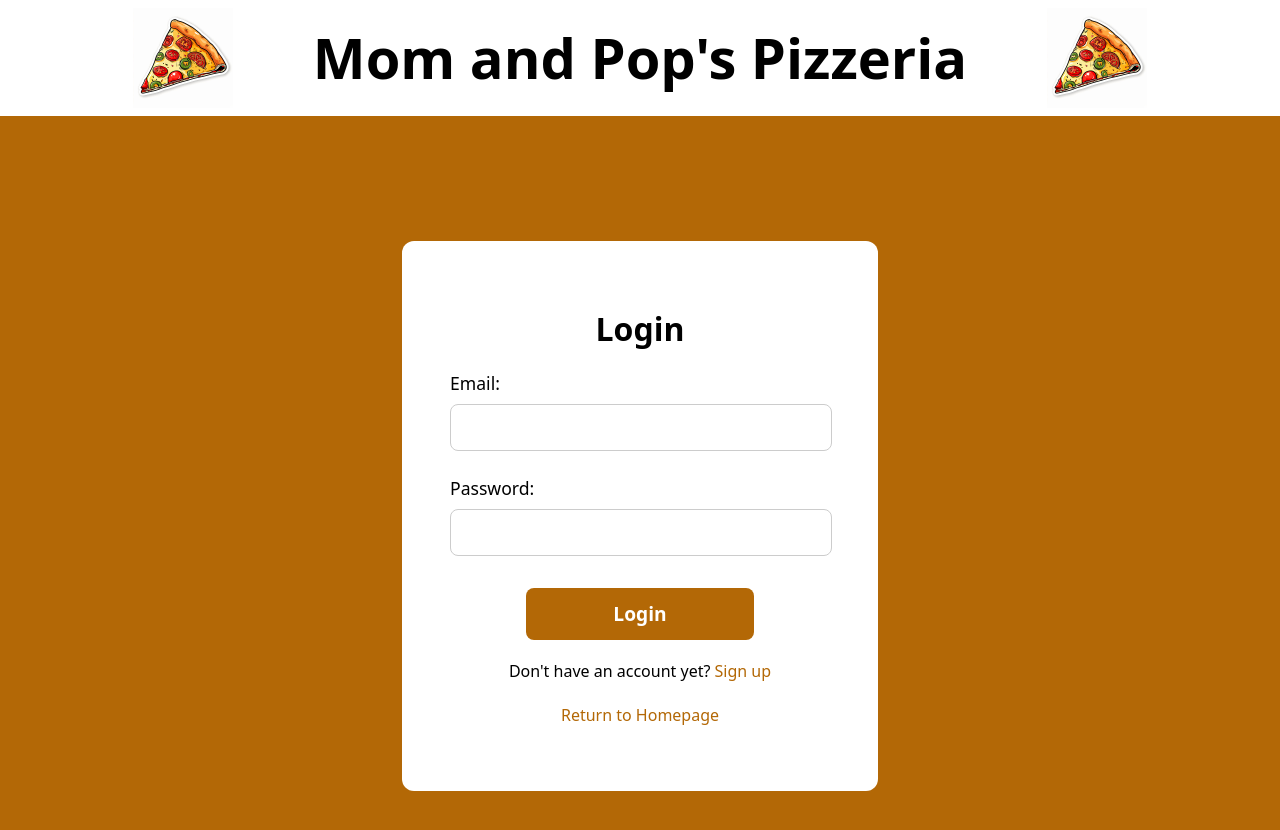
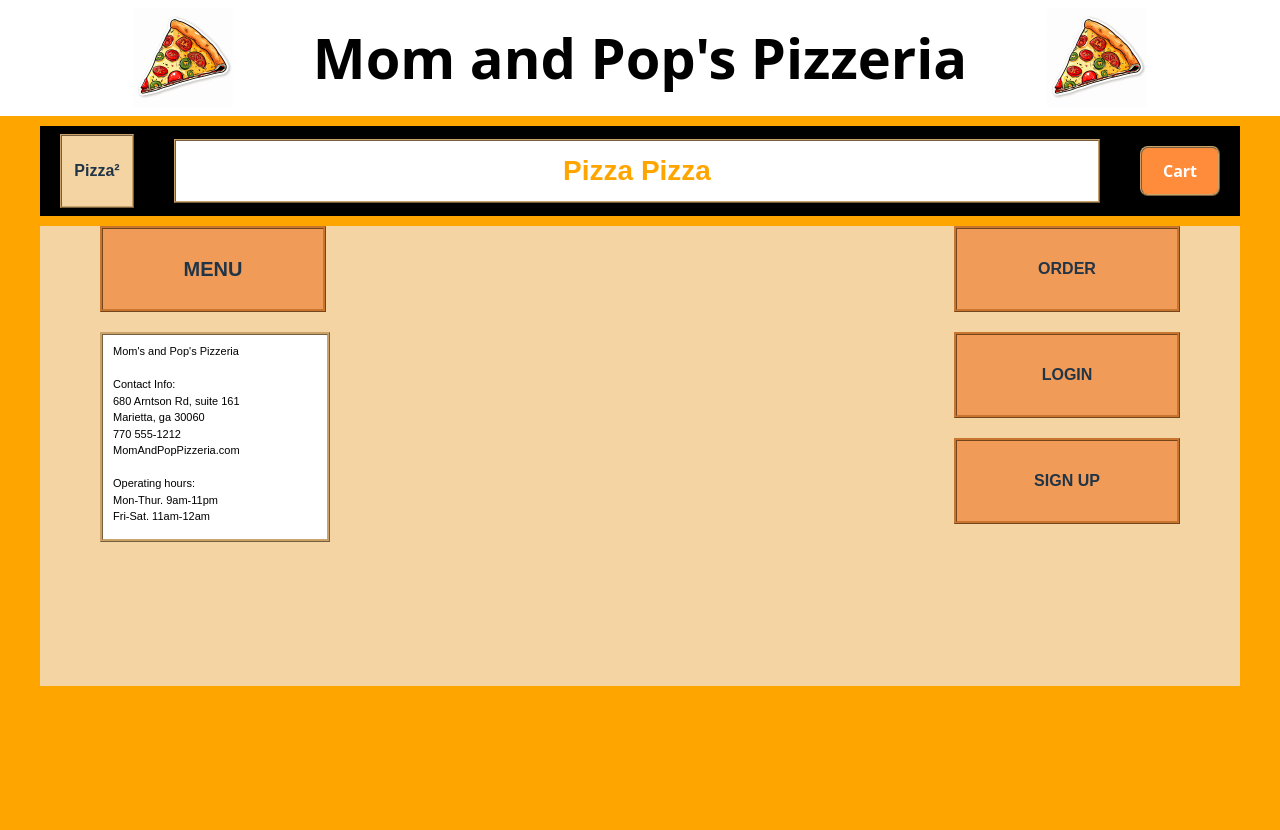
Before and after one commit to FernandoC-01/pizzaPizza, a React (Vite) app in the folder client/: page / in a window 1280 px wide. Shown: the top 830 px of the page. Built offline with nearby package versions, Linux system fonts and the light colour scheme.

Commit message:
Add Header and fix navigation on Homepage

```diff
--- a/client/src/App.jsx
+++ b/client/src/App.jsx
@@ -1,4 +1,4 @@
-import PizzaHome from "./PizzaHome.jsx";
+import PizzaHome from "./components/PizzaHome.jsx";
 import { Routes, Route } from "react-router-dom"
 import Login from "./components/Login.jsx"
 import Signup from "./components/Signup.jsx"
@@ -7,8 +7,8 @@ function App() {
 
   return (
     <Routes>
-      <Route path="/home" element={<PizzaHome />} />
-      <Route path="/" element={<Login />} />
+      <Route path="/" element={<PizzaHome />} />
+      <Route path="/login" element={<Login />} />
       <Route path="/signup" element={<Signup />} />
 
     </Routes>
--- a/client/src/PizzaHome.jsx
+++ /dev/null
@@ -1,66 +0,0 @@
-import React from "react";
-import "./PizzaHome.css"; // styling for this page
-
-function PizzaHome() {
-  const infoText = `Pizza Pizza
-OPERATING HOURS
-MONDAY - SUNDAY
-9AM TO 11PM
-
-CONTACT US
-EMAIL: INFO@PIZZAPIZZA.COM
-NUMBER: 123-456-7890`;
-
-  return (
-    <div className="pizza-app-root">
-      {/* top bar */}
-      <header className="top-bar">
-        {/* logo placeholder (left) */}
-        <div className="logo-box">
-          <span>Pizza²</span>
-        </div>
-
-        {/* banner placeholder (center) */}
-        <div className="banner-box">
-          <h1>Pizza Pizza</h1>
-        </div>
-
-        {/* cart button (right) */}
-        <button className="cart-button">Cart</button>
-      </header>
-
-      {/* main area */}
-      <main className="main-area">
-        {/* left side content */}
-        <section className="left-side">
-          {/* menu sign */}
-          <div className="menu-sign">
-            <span>MENU</span>
-          </div>
-
-          {/* info card */}
-          <div className="info-card">
-            <pre className="info-text">{infoText}</pre>
-          </div>
-        </section>
-
-        {/* rigth side content */}
-        <section className="right-side">
-          <div className="sign-card">
-            <span>ORDER</span>
-          </div>
-
-          <div className="sign-card">
-            <span>ACCOUNT</span>
-          </div>
-
-          <div className="sign-card">
-            <span>SIGN IN / SIGN UP</span>
-          </div>
-        </section>
-      </main>
-    </div>
-  );
-}
-
-export default PizzaHome;
--- a/client/src/components/Login.jsx
+++ b/client/src/components/Login.jsx
@@ -82,7 +82,7 @@ const Login = () => {
                 </p>
 
                 <p className="auth-footer">
-                    <Link to="/home">Return to Homepage</Link>
+                    <Link to="/">Return to Homepage</Link>
                 </p>
 
                 {message && (
--- /dev/null
+++ b/client/src/components/PizzaHome.jsx
@@ -0,0 +1,87 @@
+import React from "react";
+import "../styles/PizzaHome.css"; // styling for this page
+import Header from "./Header"
+import { Link } from "react-router-dom"
+
+function PizzaHome() {
+  const infoText = `Mom's and Pop's Pizzeria
+
+Contact Info:
+680 Arntson Rd, suite 161
+Marietta, ga 30060
+770 555-1212
+MomAndPopPizzeria.com
+
+Operating hours:
+Mon-Thur. 9am-11pm
+Fri-Sat. 11am-12am`;
+
+  return (
+
+    <>
+    <Header />
+
+    <div className="pizza-app-root">
+      {/* top bar */}
+      <header className="top-bar">
+        {/* logo placeholder (left) */}
+        <div className="logo-box">
+          <span>Pizza²</span>
+        </div>
+
+        {/* banner placeholder (center) */}
+        <div className="banner-box">
+          <h1>Pizza Pizza</h1>
+        </div>
+
+        {/* cart button (right) */}
+        <Link to="/cart">
+          <button className="cart-button">Cart</button>
+        </Link>
+      </header>
+
+      {/* main area */}
+      <main className="main-area">
+        {/* left side content */}
+        <section className="left-side">
+          {/* menu sign */}
+          <Link to="/menu" className="homeBtn">
+            <div className="menu-sign">
+              <span>MENU</span>
+            </div>
+          </Link>
+
+          {/* info card */}
+          <div className="info-card">
+            <pre className="info-text">{infoText}</pre>
+          </div>
+        </section>
+
+        {/* rigth side content */}
+        <section className="right-side">
+          <Link to="/order" className="homeBtn">
+            <div className="sign-card">
+              <span>ORDER</span>
+            </div>
+          </Link>
+
+          <Link to="/login" className="homeBtn">
+            <div className="sign-card">
+              <span>LOGIN</span>
+            </div>
+          </Link>
+
+          <Link to="/signup" className="homeBtn">
+            <div className="sign-card">
+              <span>SIGN UP</span>
+            </div>
+          </Link>
+
+        </section>
+      </main>
+    </div>
+    </>
+  );
+}
+
+export default PizzaHome;
--- a/client/src/components/Signup.jsx
+++ b/client/src/components/Signup.jsx
@@ -114,11 +114,11 @@ const Signup = () => {
                 </form>
 
                 <p className="auth-footer">
-                    Already have an account? <Link to="/">Login</Link>
+                    Already have an account? <Link to="/login">Login</Link>
                 </p>
 
                 <p className="auth-footer">
-                    <Link to="/home">Return to Homepage</Link>
+                    <Link to="/">Return to Homepage</Link>
                 </p>
 
                 {message &&(
--- a/client/src/PizzaHome.css
+++ b/client/src/styles/PizzaHome.css
@@ -1,7 +1,7 @@
 .pizza-app-root {
   width: 100%;
-  height: 100vh;
-  background-color: black;
+  min-height: 100vh;
+  background-color: orange;
   display: flex;
   flex-direction: column;
   align-items: center;
@@ -9,14 +9,15 @@
 
 /* top bar  */
 .top-bar {
-  width: 900px;
+  width: 100%;
+  max-width: 1200px;
   height: 90px;
   background-color: black;
   display: flex;
   align-items: center;
   justify-content: space-between;
   position: relative;
-  margin-top: 10px;
+  margin: 10px auto;
 }
 
 /* left Logo box */
@@ -68,11 +69,14 @@
 
 /*  main area  */
 .main-area {
-  width: 900px;
-  height: 460px;
+  width: 100%;
+  max-width: 1200px;
+  min-height: 460px;
+  margin: 0 auto;
   background-color: #f4d4a3;
   display: flex;
-  padding-top: 20px;
+  padding-top: 20px 40px;
+  box-sizing: border-box;
 }
 
 /* left side */
@@ -116,6 +120,7 @@
   white-space: pre-wrap;
   font-family: Arial, sans-serif;
   font-size: 11px;
+  color: black;
 }
 
 /* right side */
@@ -144,3 +149,9 @@
   font-weight: bold;
   text-align: center;
 }
+
+.homeBtn {
+  text-decoration: none;
+  color: inherit;
+  display: block;
+}
```
